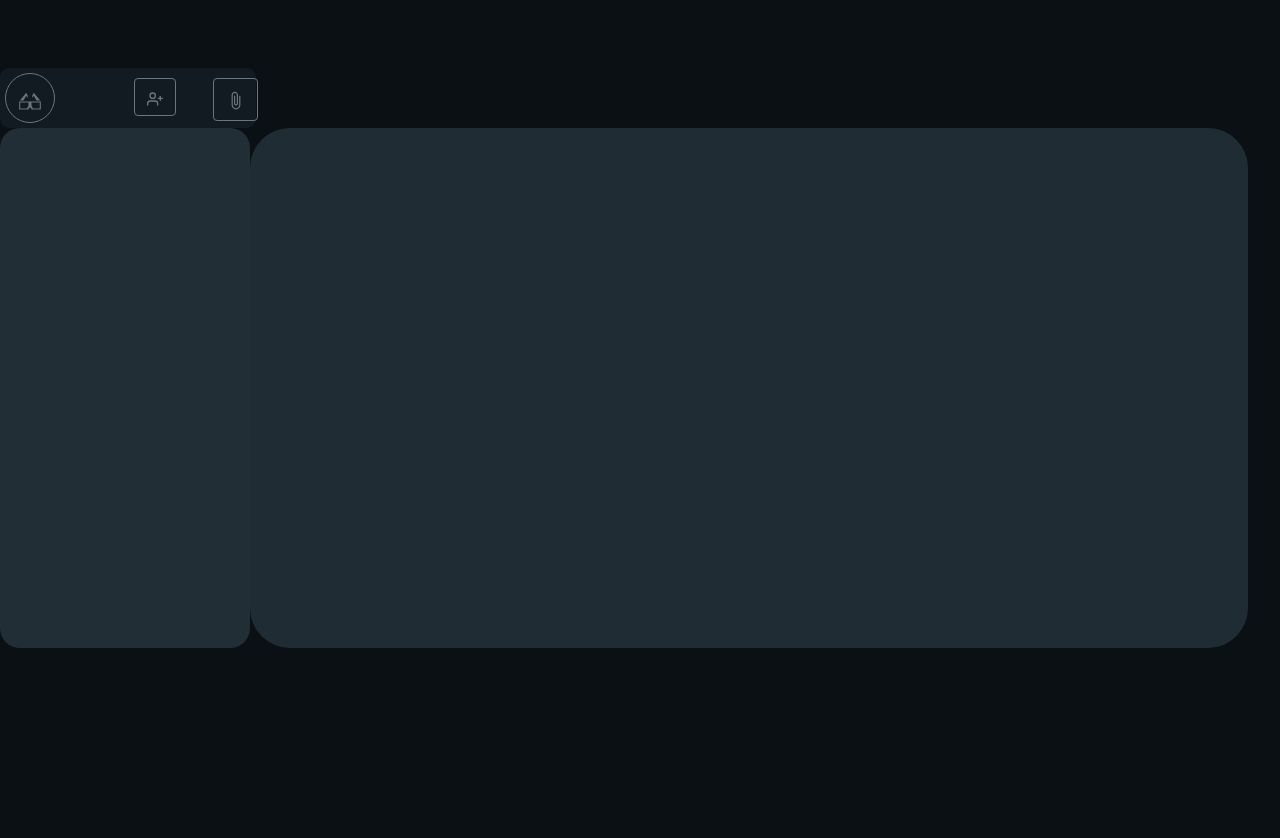
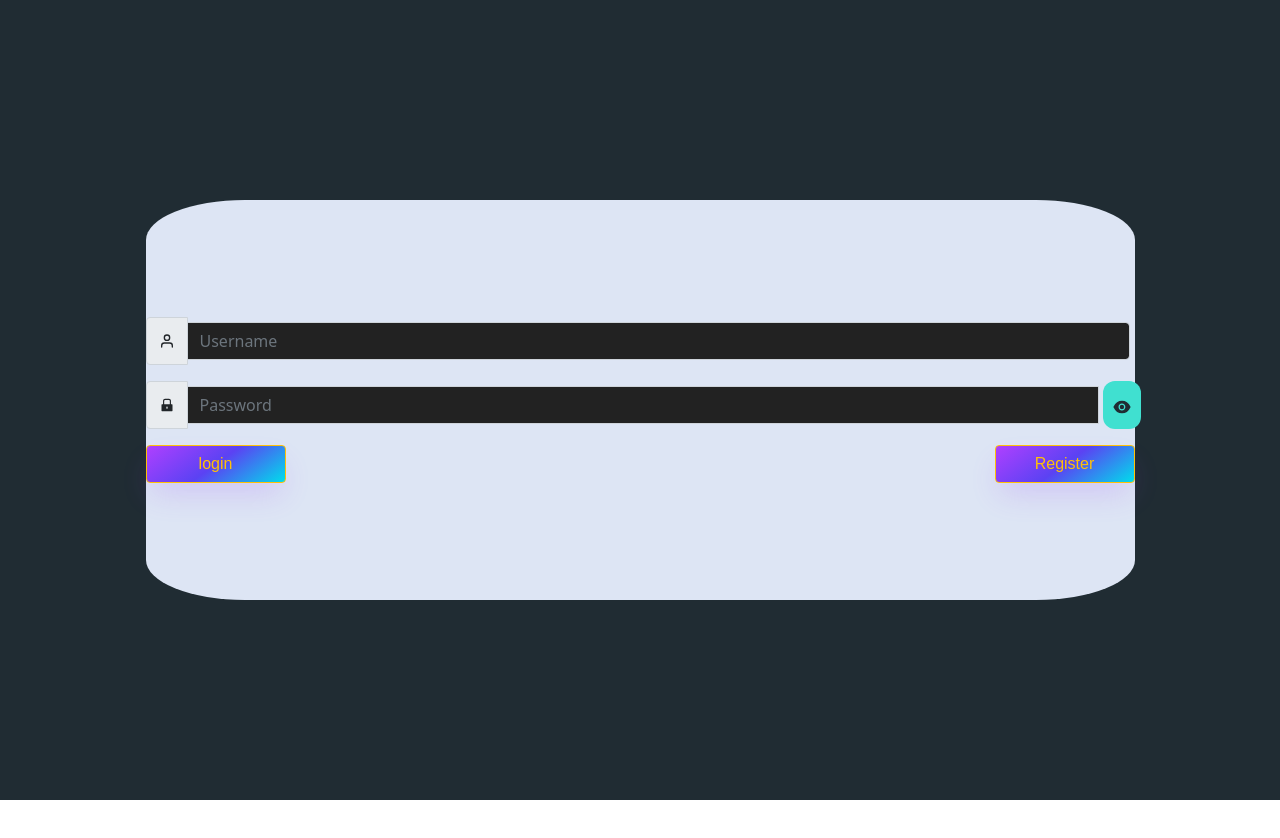
Before and after one commit to Teananazz/advancedproject, a React (Create React App) app: page / in a window 1280 px wide. Shown: the top 838 px of the page. After the commit the page ends 800 px from the top, so only its background shows below. Built offline with nearby package versions, Linux system fonts and the light colour scheme.

Commit message:
fixed back button in register screen

```diff
--- a/src/RegisterForm/RegisterScreen.js
+++ b/src/RegisterForm/RegisterScreen.js
@@ -119,8 +119,9 @@ const RegisterScreen =
 
                     <div class="flexbuttons">
 
-                            <Button as="input" type="button" variant="btn btn-outline-warning" value="Back" className="Test2" />
-
+                    <Link to="/Login">
+                    <Button as="input" type="button" variant="btn btn-outline-warning" value="Back" className="Test2" />
+                </Link>
 
 
 
--- a/src/index.js
+++ b/src/index.js
@@ -26,12 +26,11 @@ root.render(
     <BrowserRouter>
         <Routes>
 
-            {/*  {<Route path="/" element={  <LoginScreen /> } />}*/}
-            {<Route path="/" element={<MessageScreen />} />}
+            {<Route path="/" element={  <LoginScreen /> } />}
+            {/*<Route path="/" element={<MessageScreen />} />}*/}
+            {<Route path="Register" element={<RegisterScreen /> } />}
+            {<Route path="Login" element={<LoginScreen /> } />}
 
-         {/*   {<Route path="Register" element={<RegisterScreen />} />}*/}
-
-          {/*  {<Route path="Login" element={<LoginScreen />} />}  */}
         </Routes>
     </BrowserRouter>
 
```
